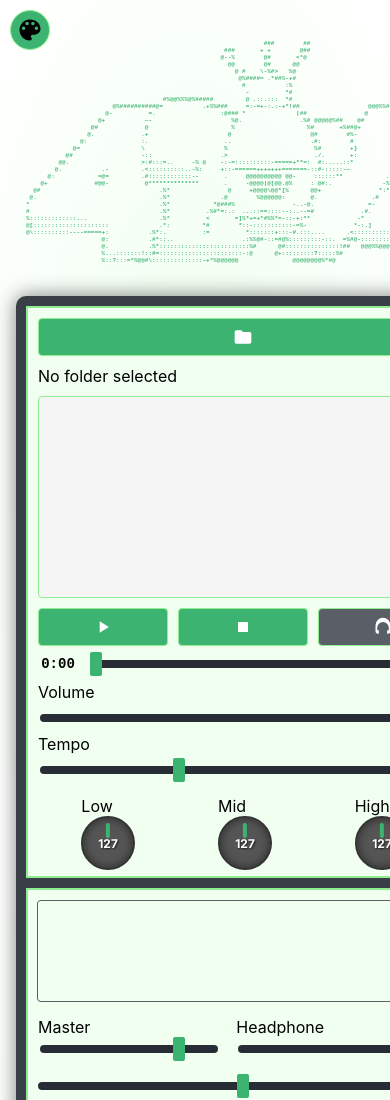
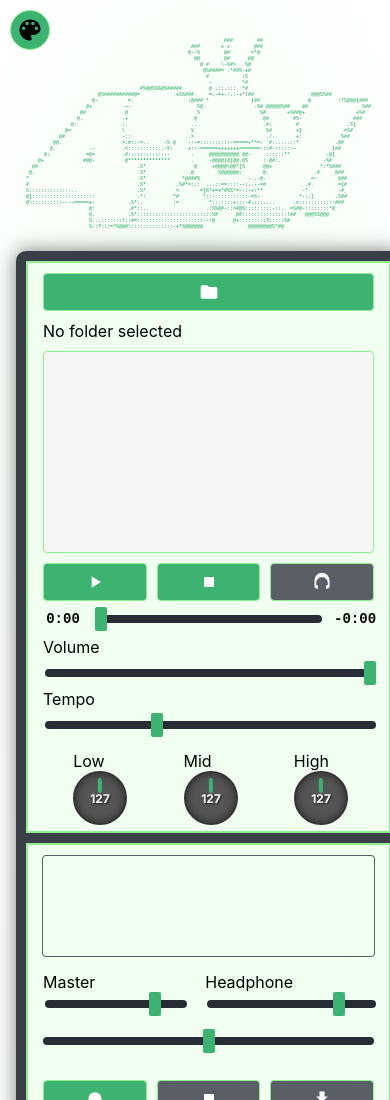
Before and after one commit to Unlike-U/420soundclashapk, a website built with webpack: page src/index.html in a window 390 px wide. Shown: the top 1100 px of the page. Built offline with nearby package versions, Linux system fonts and the light colour scheme.

Commit message:
feat(ui): enhance mobile portrait layout for all devices

```diff
--- a/src/styles/components/_mobile.scss
+++ b/src/styles/components/_mobile.scss
@@ -1,20 +1,36 @@
 @media (max-width: 768px) {
+  body {
+    padding: 0; // Remove padding to allow container to be full-width
+  }
+
   #header-art {
-    font-size: 6px;
+    font-size: 5px; // Reduced font size for mobile header
+    margin-bottom: 5px; // Reduce space below header
   }
 
   .mixer-container {
     flex-direction: column;
     width: 100%;
-    gap: 1em;
+    max-width: 100vw; // Ensure it doesn't exceed viewport width
+    gap: 0;
     padding: 0;
     border-radius: 0;
+    box-shadow: none; // Remove shadow for a flatter mobile look
   }
 
   .channel-strip {
     width: 100%;
     border-radius: 0;
     margin: 0;
+    padding: 10px 15px; // Adjust padding for mobile
     box-sizing: border-box;
+    border: none; // Remove border for a cleaner look
+    border-bottom: 1px solid #282c34; // Add a separator
+  }
+
+  .time-controls {
+    .time-current, .time-remaining {
+      font-size: 12px; // Reduce font size for time display
+    }
   }
 }
```
